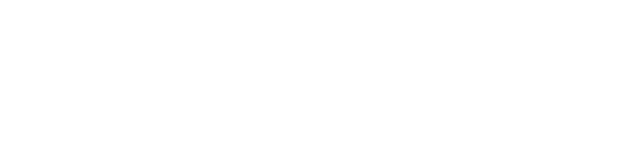
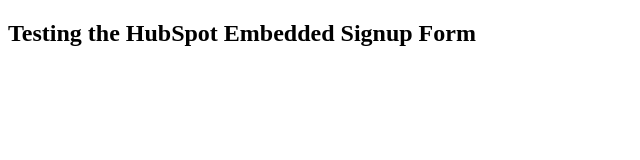
Before and after one commit to walkergary010/SignupProto, a website: page hsform.htm in a window 1280 px wide. Shown: the whole page, without its empty margins (0-640 px from the left). Drawn offline with Linux system fonts and the light colour scheme.

Commit message:
Update hsform.htm
Added heading

```diff
--- a/hsform.htm
+++ b/hsform.htm
@@ -1,6 +1,7 @@
 <!doctype html>
 <html>
 <body>
+  <h2> Testing the HubSpot Embedded Signup Form</h2>
 <script charset="utf-8" type="text/javascript" src="//js.hsforms.net/forms/v2.js">
   alert("Redirecting to signupproto");
   hbspt.forms.create({
```
